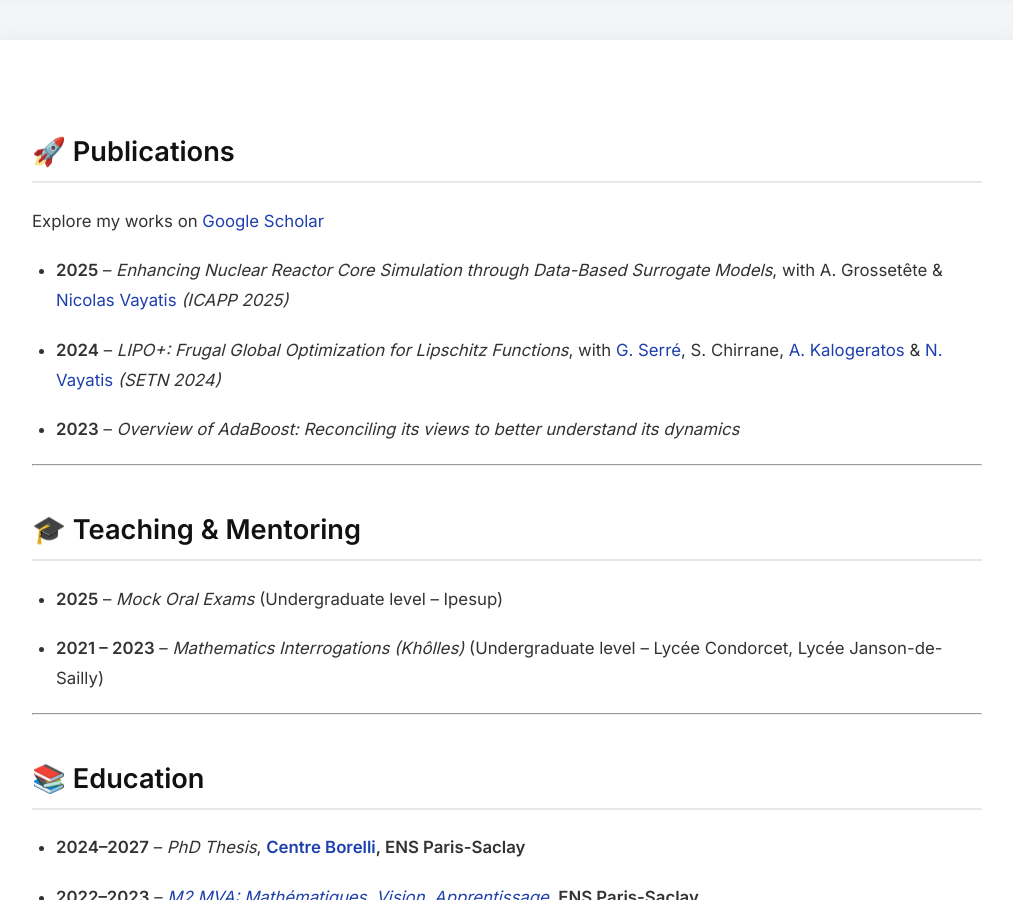
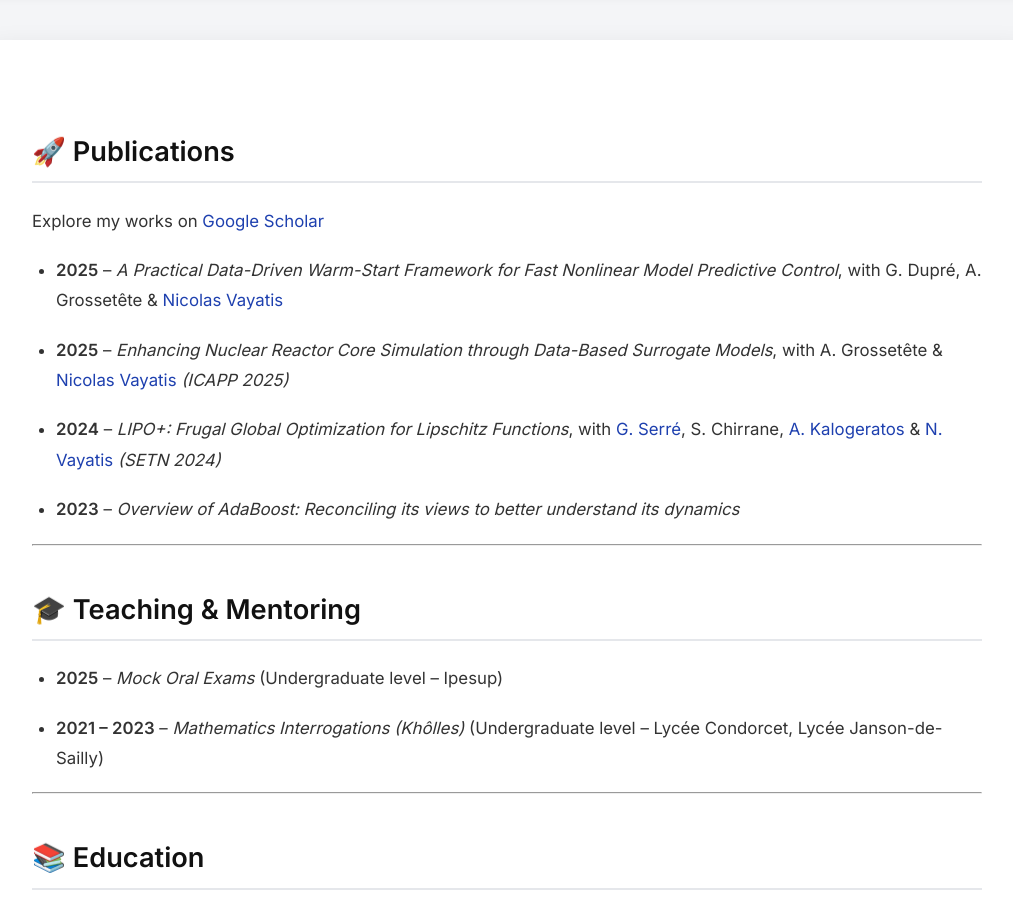
Before and after one commit to PercevalBejaBattais/pbb.github.io, a Jekyll site: the page built from cv.md, in a window 1280 px wide and 900 px high, scrolled down 318 px. Shown: the whole window, without its empty margins (133-1146 px from the left). Built offline with Jekyll 4.4.1, drawn with Linux system fonts in a browser that asks for light colours.

Commit message:
Update cv.md

```diff
--- a/cv.md
+++ b/cv.md
@@ -8,6 +8,7 @@ subtitle: Know more about me !
 
 Explore my works on [Google Scholar](https://scholar.google.com/citations?user=Qt7AfjsAAAAJ&hl=fr)
 
+- **2025** – *A Practical Data-Driven Warm-Start Framework for Fast Nonlinear Model Predictive Control*, with G. Dupré, A. Grossetête & [Nicolas Vayatis](https://nvayatis.perso.math.cnrs.fr/)
 - **2025** – *Enhancing Nuclear Reactor Core Simulation through Data-Based Surrogate Models*, with A. Grossetête & [Nicolas Vayatis](https://nvayatis.perso.math.cnrs.fr/) *(ICAPP 2025)*
 - **2024** – *LIPO+: Frugal Global Optimization for Lipschitz Functions*, with [G. Serré](https://gaetanserre.fr/), S. Chirrane, [A. Kalogeratos](https://kalogeratos.com/psite/) & [N. Vayatis](https://nvayatis.perso.math.cnrs.fr/) *(SETN 2024)*
 - **2023** – *Overview of AdaBoost: Reconciling its views to better understand its dynamics*
```
